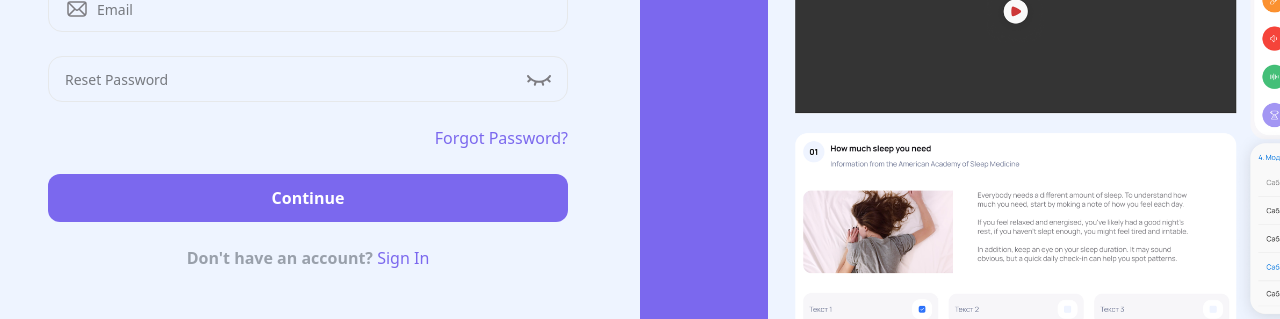
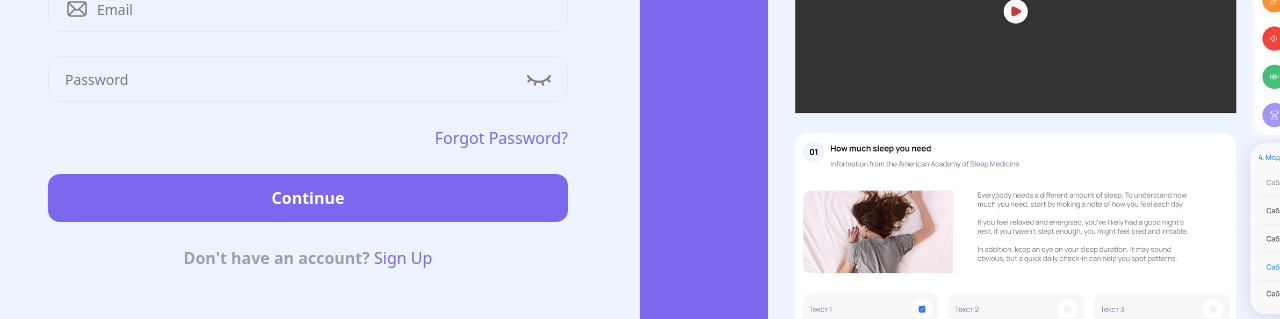
Before and after one commit to zHannur0/edu-diploma, a Next.js app: page /login in a window 1280 px wide. Shown: the part 373-692 px from the top of the page. Built offline with nearby package versions, Linux system fonts and the light colour scheme.

Commit message:
end rega page

```diff
--- a/src/app/(auth)/components/PasswordInput.tsx
+++ b/src/app/(auth)/components/PasswordInput.tsx
@@ -1,11 +1,20 @@
-import Input from "@/components/ui/input/Input";
+import Input, { InputProps } from "@/components/ui/input/Input";
+import React from "react";
 
-const PasswordInput = (
-    {type}: {type: number},
-) => {
-    return (
-        <Input iconEnd={"/icon/auth/closed.svg"} type={"password"} label={type === 1 ? "Password" : "Reset Password"} placeholder={type === 1 ? "Password" : "Reset Password"} />
-    );
+interface PasswordInputProps extends InputProps {
+    typeLabel?: number;
 }
 
+const PasswordInput: React.FC<PasswordInputProps> = ({ typeLabel = 1, ...props }) => {
+    return (
+        <Input
+            iconEnd="/icon/auth/closed.svg"
+            type="password"
+            label={typeLabel === 1 ? "Password" : "Repeat Password"}
+            placeholder={typeLabel === 1 ? "Password" : "Repeat Password"}
+            {...props}
+        />
+    );
+};
+
 export default PasswordInput;
--- a/src/app/(auth)/login/page.tsx
+++ b/src/app/(auth)/login/page.tsx
@@ -4,8 +4,11 @@ import EmailInput from "@/app/(auth)/components/EmailInput";
 import PasswordInput from "@/app/(auth)/components/PasswordInput";
 import CustomLink from "@/components/ui/link/CustomLink";
 import Button from "@/components/ui/button/Button";
+import {useLoginForm} from "@/hooks/useLoginForm";
 
 export default function LoginPage() {
+    const {values, handleChange, handleSubmit, isLoading} = useLoginForm()
+
     return (
         <div className="flex flex-col w-full max-w-[520px]">
             <h1 className="mb-6 text-[#363E4A] text-[28px] font-bold">
@@ -14,16 +17,16 @@ export default function LoginPage() {
             <p className="mb-14 text-[#363E4A] text-lg font-medium">
                 Master English with AI-powered learning and engaging <br/> lessons!
             </p>
-            <form action="" className="flex flex-col gap-6">
-                <EmailInput/>
-                <PasswordInput/>
+            <form onSubmit={handleSubmit} className="flex flex-col gap-6">
+                <EmailInput value={values.email} onChange={handleChange} name="email" />
+                <PasswordInput value={values.password} onChange={handleChange} typeLabel={1} name="password" />
                 <div className="flex w-full justify-between">
                     <div></div>
                     <CustomLink href={"#"} label={"Forgot Password?"}/>
                 </div>
-                <Button label={"Continue"} type="submit" onClick={(e) => e.preventDefault()}/>
+                <Button label={isLoading ? "Loading..." : "Continue"} type="submit" disabled={isLoading}/>
                 <div className="w-full text-center">
-                    <span className="text-[#99A0AB] font-semibold">{"Don't have an account?"}</span> <CustomLink href={"/register"} label={"Sign In"}/>
+                    <span className="text-[#99A0AB] font-semibold">{"Don't have an account?"}</span> <CustomLink href={"/register"} label={"Sign Up"}/>
                 </div>
             </form>
         </div>
--- a/src/app/(auth)/register/page.tsx
+++ b/src/app/(auth)/register/page.tsx
@@ -2,11 +2,13 @@
 
 import EmailInput from "@/app/(auth)/components/EmailInput";
 import PasswordInput from "@/app/(auth)/components/PasswordInput";
-import CustomLink from "@/components/ui/link/CustomLink";
 import Button from "@/components/ui/button/Button";
 import Input from "@/components/ui/input/Input";
+import {useRegisterForm} from "@/hooks/useRegisterForm";
 
 export default function LoginPage() {
+    const {values, handleSubmit, handleChange} = useRegisterForm()
+
     return (
         <div className="flex flex-col w-full max-w-[520px]">
             <h1 className="mb-6 text-[#363E4A] text-[28px] font-bold">
@@ -15,19 +17,19 @@ export default function LoginPage() {
             <p className="mb-14 text-[#363E4A] text-lg font-medium">
                 Master English with AI-powered learning and engaging <br/> lessons!
             </p>
-            <form action="" className="flex flex-col gap-6">
+            <form onSubmit={handleSubmit} className="flex flex-col gap-6">
                 <div className="grid grid-cols-2 gap-6">
-                    <Input placeholder={"Username"} label={"Username"}/>
-                    <EmailInput/>
-                    <PasswordInput type={1}/>
-                    <PasswordInput type={2}/>
+                    <Input placeholder={"Username"} label={"Username"} value={values.username} onChange={handleChange} name="username" />
+                    <EmailInput value={values.email} onChange={handleChange} name="email" />
+                    <PasswordInput typeLabel={1} value={values.password} onChange={handleChange} name="password" />
+                    <PasswordInput typeLabel={2} value={values.repeatPassword} onChange={handleChange} name="repeatPassword" />
                 </div>
 
                 <div className="flex w-full justify-between">
                     <div></div>
                 </div>
 
-                <Button label={"Create account"} type="submit" onClick={(e) => e.preventDefault()}/>
+                <Button label={"Create account"} type="submit"/>
             </form>
         </div>
     );
--- a/src/app/layout.tsx
+++ b/src/app/layout.tsx
@@ -1,6 +1,7 @@
 import type { Metadata } from "next";
 import { Geist, Geist_Mono } from "next/font/google";
 import "./globals.css";
+import StoreProvider from "@/app/StoreProvider";
 
 const geistSans = Geist({
   variable: "--font-geist-sans",
@@ -23,8 +24,10 @@ export default function RootLayout({
   children: React.ReactNode;
 }>) {
   return (
+      <StoreProvider>
         <html lang="en" translate="no">
         <head>
+          <title>Aqylshyn</title>
           <meta httpEquiv="Content-Language" content="en"/>
           <meta name="google" content="notranslate"/>
         </head>
@@ -36,5 +39,7 @@ export default function RootLayout({
         </main>
         </body>
         </html>
+      </StoreProvider>
+
   );
 }
--- a/src/components/ui/input/Input.tsx
+++ b/src/components/ui/input/Input.tsx
@@ -1,10 +1,10 @@
 "use client"
 
-import React, {useRef} from "react"
+import React, {InputHTMLAttributes, useRef} from "react"
 import {useState} from "react";
 import Image from "next/image";
 
-interface InputProps extends React.HTMLAttributes<HTMLInputElement> {
+export interface InputProps extends InputHTMLAttributes<HTMLInputElement> {
     iconStart?: string;
     iconEnd?: string;
     label?: string;
--- /dev/null
+++ b/src/hooks/useLoginForm.ts
@@ -0,0 +1,107 @@
+import React, {FormEvent, useState} from "react";
+import {useRouter} from "next/navigation";
+import {useSignInMutation} from "@/store/api/authApi";
+
+interface LoginFormValues {
+    email: string;
+    password: string;
+}
+
+interface LoginFormErrors {
+    email: string;
+    password: string;
+}
+
+interface UseLoginFormReturn {
+    values: LoginFormValues;
+    errors: LoginFormErrors;
+    isLoading: boolean;
+    isError: boolean;
+    handleChange: (e: React.ChangeEvent<HTMLInputElement>) => void;
+    handleSubmit: (e: FormEvent<HTMLFormElement>) => Promise<void>;
+}
+
+export const useLoginForm = (): UseLoginFormReturn => {
+    const [values, setValues] = useState<LoginFormValues>({
+        email: '',
+        password: ''
+    });
+
+    const [errors, setErrors] = useState<LoginFormErrors>({
+        email: '',
+        password: ''
+    });
+
+    const router = useRouter();
+    const [signIn, { isLoading, isError }] = useSignInMutation();
+
+    const handleChange = (e: React.ChangeEvent<HTMLInputElement>) => {
+        const { name, value } = e.target;
+
+        setValues((prev) => ({
+            ...prev,
+            [name]: value
+        }));
+
+        if (errors[name as keyof LoginFormErrors]) {
+            setErrors((prev) => ({
+                ...prev,
+                [name]: ''
+            }));
+        }
+    };
+
+    const validateForm = (): boolean => {
+        let isValid = true;
+        const newErrors = { email: '', password: '' };
+
+        if (!values.email) {
+            newErrors.email = 'Email обязателен';
+            isValid = false;
+        } else if (!/\S+@\S+\.\S+/.test(values.email)) {
+            newErrors.email = 'Неверный формат email';
+            isValid = false;
+        }
+
+        if (!values.password) {
+            newErrors.password = 'Пароль обязателен';
+            isValid = false;
+        } else if (values.password.length < 6) {
+            newErrors.password = 'Пароль должен содержать минимум 6 символов';
+            isValid = false;
+        }
+
+        setErrors(newErrors);
+        return isValid;
+    };
+
+    const handleSubmit = async (e: FormEvent<HTMLFormElement>) => {
+        e.preventDefault();
+
+        if (!validateForm()) return;
+
+        try {
+            const result = await signIn({
+                email: values.email,
+                password: values.password
+            }).unwrap();
+
+            if (result.access) {
+                localStorage.setItem('token', result.access);
+                router.push('/profile');
+            }
+        } catch (err) {
+            console.log('Ошибка входа:', err);
+        }
+    };
+
+    return {
+        values,
+        errors,
+        handleChange,
+        handleSubmit,
+        isError,
+        isLoading
+    }
+
+}
--- /dev/null
+++ b/src/hooks/useRegisterForm.ts
@@ -0,0 +1,89 @@
+import React, {FormEvent, useState} from "react";
+import {useRouter} from "next/navigation";
+import {useSignUpMutation} from "@/store/api/authApi";
+
+interface RegisterFormValues {
+    username: string;
+    email: string;
+    password: string;
+    repeatPassword: string;
+}
+
+interface RegisterFormValuesErrors {
+    username: string;
+    email: string;
+    password: string;
+    repeatPassword: string;
+}
+
+interface UseRegisterFormReturn {
+    values: RegisterFormValues;
+    errors: RegisterFormValuesErrors;
+    isLoading: boolean;
+    isError: boolean;
+    handleChange: (e: React.ChangeEvent<HTMLInputElement>) => void;
+    handleSubmit: (e: FormEvent<HTMLFormElement>) => Promise<void>;
+}
+
+export const useRegisterForm = (): UseRegisterFormReturn => {
+    const [values, setValues] = useState<RegisterFormValues>({
+        username: "",
+        email: "",
+        password: "",
+        repeatPassword: ""
+    });
+
+    const [errors, setErrors] = useState<RegisterFormValuesErrors>({
+        username: "",
+        email: "",
+        password: "",
+        repeatPassword: ""
+    });
+
+    const router = useRouter();
+    const [signUp, {isLoading, isError}] = useSignUpMutation();
+
+    const handleChange = (e: React.ChangeEvent<HTMLInputElement>) => {
+        const { name, value } = e.target;
+
+        setValues((prev) => ({
+            ...prev,
+            [name]: value
+        }));
+
+        if (errors[name as keyof RegisterFormValuesErrors]) {
+            setErrors((prev) => ({
+                ...prev,
+                [name]: ''
+            }));
+        }
+    };
+
+    const handleSubmit = async (e: FormEvent<HTMLFormElement>) => {
+        e.preventDefault();
+        console.log('ads')
+        try {
+            const result = await signUp({
+                first_name: values.username,
+                email: values.email,
+                password: values.password,
+                password2: values.repeatPassword
+            }).unwrap()
+            console.log(result)
+            // if (result.id) {
+            //     router.push("/login");
+            // }
+        } catch (err) {
+            console.log(err)
+        }
+    }
+
+    return {
+        values,
+        errors,
+        isError,
+        isLoading,
+        handleSubmit,
+        handleChange
+    }
+}
--- a/src/store/api/authApi.ts
+++ b/src/store/api/authApi.ts
@@ -1,8 +1,16 @@
 import { createApi, fetchBaseQuery } from "@reduxjs/toolkit/query/react";
 
-export interface AuthResponse {
-    user: { id: string; email: string };
-    token: string;
+export interface SignUpResponse {
+   id: number;
+   first_name: string;
+   email: string;
+}
+
+export interface SignUpRequest {
+    first_name: string,
+    email: string,
+    password: string,
+    password2: string
 }
 
 export interface AuthRequest {
@@ -10,31 +18,30 @@ export interface AuthRequest {
     password: string;
 }
 
+export interface AuthResponse {
+    access: string;
+    refresh: string;
+}
+
 export const authApi = createApi({
     reducerPath: "authApi",
-    baseQuery: fetchBaseQuery({ baseUrl: "https://your-api.com" }),
+    baseQuery: fetchBaseQuery({ baseUrl: "https://api.aqylshyn.kz/" }),
     endpoints: (builder) => ({
         signIn: builder.mutation<AuthResponse, AuthRequest>({
             query: (credentials) => ({
-                url: "/auth/login",
+                url: "auth/token",
                 method: "POST",
                 body: credentials,
             }),
         }),
-        signUp: builder.mutation<AuthResponse, AuthRequest>({
+        signUp: builder.mutation<SignUpResponse, SignUpRequest>({
             query: (credentials) => ({
                 url: "/auth/register",
                 method: "POST",
                 body: credentials,
             }),
         }),
-        logout: builder.mutation<{ message: string }, void>({
-            query: () => ({
-                url: "/auth/logout",
-                method: "POST",
-            }),
-        }),
     }),
 });
 
-export const { useSignInMutation, useSignUpMutation, useLogoutMutation } = authApi;
+export const { useSignInMutation, useSignUpMutation } = authApi;
```
Also changed, not shown: src/app/(auth)/components/EmailInput.tsx (+4 -3 lines), src/store/store.ts (+7 -1 lines). Lines whose indentation alone changed are shown as unchanged.
